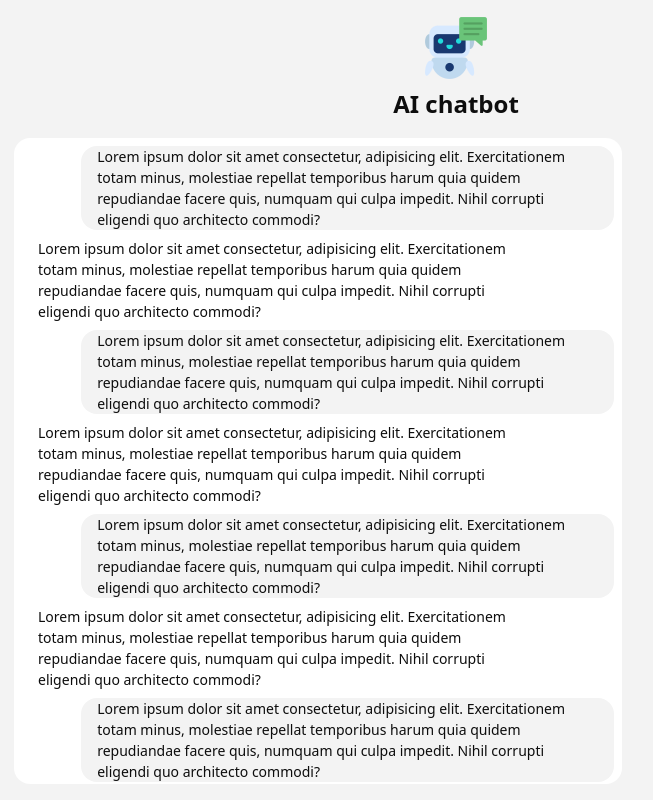
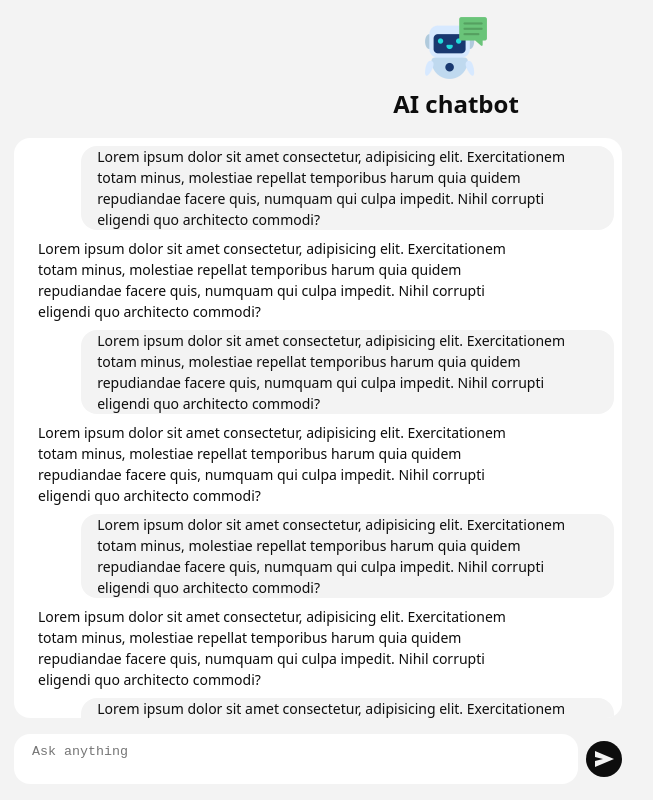
Before and after one commit to umakantchauhan/react-ai-chatbot, a React app in the folder react_AI_chatbot/: page / in a window 1280 px wide. Shown: the whole page, without its empty margins (322-975 px from the left). Built offline with nearby package versions, Linux system fonts and the light colour scheme; the HTML template or start-up script is replaced by a standard one.

Commit message:
added text field at the bottom

```diff
--- a/react_AI_chatbot/src/App.jsx
+++ b/react_AI_chatbot/src/App.jsx
@@ -1,6 +1,7 @@
 import { useState } from "react";
 import styles from "./App.module.css";
 import { Chat } from "./components/Chat/Chat";
+import {Controls} from "./components/Controls/Controls";
 
 function App() {
   const[messages,setMessages] = useState(MESSAGES);
@@ -15,6 +16,7 @@
         <div className={styles.ChatContainer}>
           <Chat messages={messages}/>
         </div>
+        <Controls />
       </div>
     </>
   )
--- /dev/null
+++ b/react_AI_chatbot/src/components/Controls/Controls.jsx
@@ -0,0 +1,26 @@
+import styles from "./Controls.module.css";
+
+export function Controls(){
+    return(
+        <div className={styles.Controls}>
+            <div className={styles.TextAreaContainer}>
+                <textarea className={styles.TextArea} placeholder="Ask anything"/>
+            </div>
+            <button className={styles.Button}><SendIcon /></button>
+        </div>
+    )
+}
+
+function SendIcon(){
+    return (
+        <svg
+      xmlns="http://www.w3.org/2000/svg"
+      height="24px"
+      viewBox="0 -960 960 960"
+      width="24px"
+      fill="#5f6368"
+    >
+      <path d="M120-160v-240l320-80-320-80v-240l760 320-760 320Z" />
+    </svg>
+    )
+}
--- /dev/null
+++ b/react_AI_chatbot/src/components/Controls/Controls.module.css
@@ -0,0 +1,39 @@
+.Controls {
+  display: flex;
+  align-items: center;
+  gap: 8px;
+  width: 100%;
+}
+
+.TextAreaContainer {
+  flex-grow: 1;
+  padding: 8px 16px;
+  line-height: 0;
+  border-radius: 16px;
+  background: #ffffff;
+}
+
+.TextArea {
+  width: 100%;
+  height: 100%;
+  border: none;
+  outline: none;
+  resize: none;
+  background: #ffffff;
+}
+
+.Button {
+  display: flex;
+  justify-content: center;
+  align-items: center;
+  width: 36px;
+  height: 36px;
+  border: none;
+  border-radius: 50%;
+  outline: none;
+  background: #0d0d0d;
+}
+
+.Button svg {
+  fill: #f3f3f3;
+}
```
